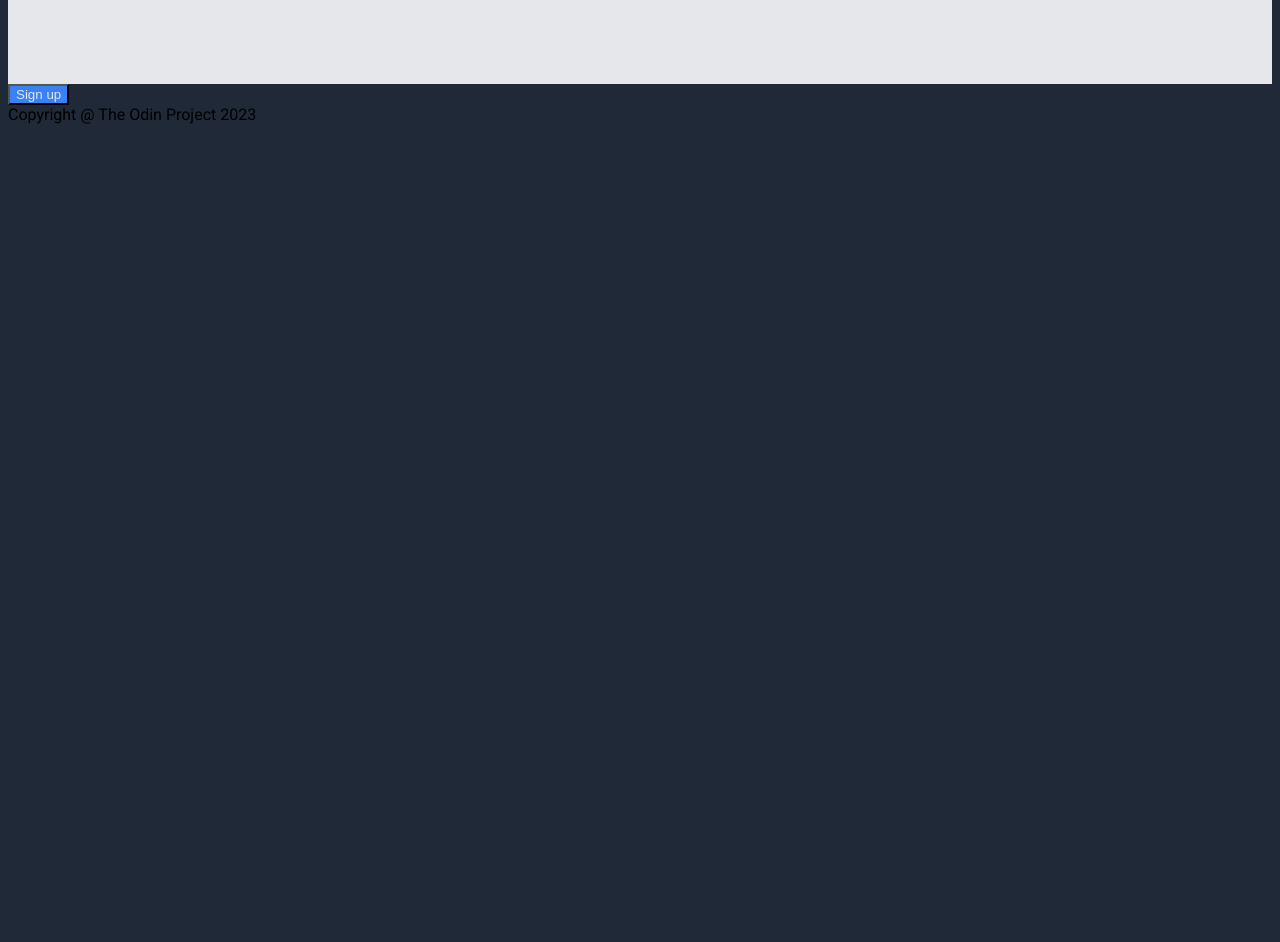
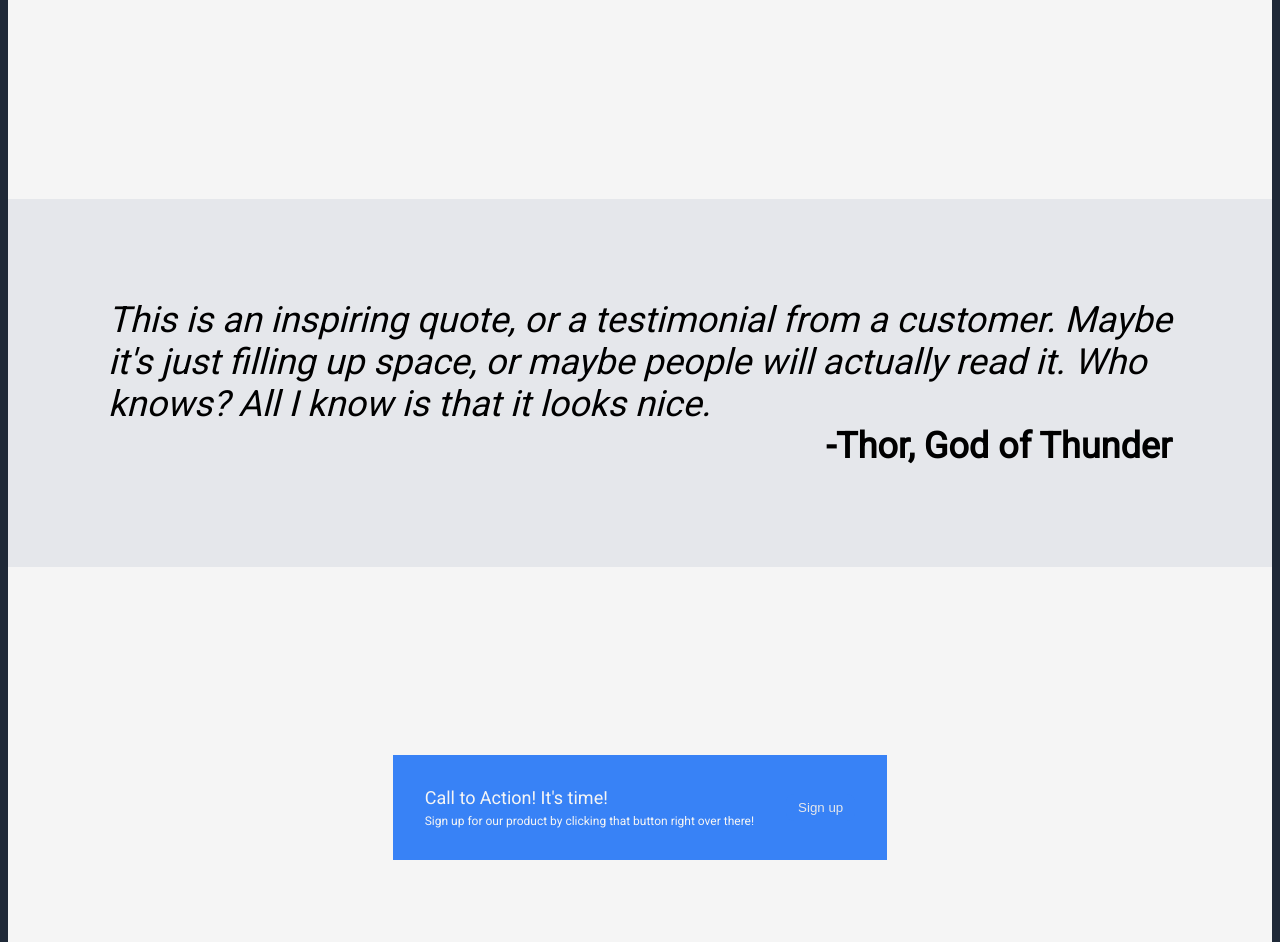
Before and after one commit to gimpdaddy/Landing-Page-project, a plain HTML site: page index.html in a window 1280 px wide. Shown: the part 743-1685 px from the top of the page. Before the commit the page ends 875 px from the top, so only its background shows below. Drawn offline with Linux system fonts and the light colour scheme.

Commit message:
reworked to index1 and style1. width needs work.

```diff
--- a/index.html
+++ b/index.html
@@ -28,7 +28,7 @@
 
     <div class="pageheading">
 
-        <div class="pageheading-containter">
+        <div class="pageheading-container">
             <div class="main-text">
                 This website is awesome
             </div>
@@ -38,7 +38,7 @@
             </div>
 
             <!-- <div class="buttons"> -->
-                <button>Sign up</button>
+            <button>Sign up</button>
             <!-- </div> -->
         </div>
 
@@ -93,8 +93,14 @@
     <div class="pagesignup">
 
         <div class="signupbackground">
-            <div class="signuptext">
 
+            <div class="signuptextcontainer">
+                <div class="signuptext1">
+                    Call to Action! It's time!
+                </div>
+                <div class="signuptext2">
+                    Sign up for our product by clicking that button right over there!
+                </div>
             </div>
 
             <div class="signupbutton">
--- a/style.css
+++ b/style.css
@@ -1,15 +1,19 @@
 body {
     font-family: 'Roboto', sans-serif;
     background-color: #1f2937;
+    display: flex;
+    flex-direction: column;
+    justify-content: space-between;
 }
 
 .header {
     color: #F9FAF8;
     font-size: 24px;
     display: flex;
-    justify-content: space-between;
+    justify-content: space-around;
     align-items: center;
     size: 72px;
+    /* padding: 16px; */
 }
 
 .list-container {
@@ -30,23 +34,36 @@ a {
 
 .pageheading {
     display: flex;
-    margin: 32px;
+    justify-content: center;
+    gap: 32px;
+    padding: 64px;
+}
+
+.pageheading-container {
+    display: flex;
+    flex-direction: column;
+    justify-content: space-between;
 }
 
 .main-text {
     font-size: 48px;
     font-weight: bolder;
-    color: #f9faf8
+    color: #f9faf8;
+
 }
 
 .secondary-text {
     font-size: 18px;
     color: #E5E7EB;
+
 }
 
 button {
     background-color: #3882f6;
-    color: #E5E7EB
+    color: #E5E7EB;
+    padding: 6px 12px;
+    border-radius: 8px;
+    border: 0px;
 }
 
 .temp-img {
@@ -59,6 +76,7 @@ button {
     display: flex;
     flex-direction: column;
     align-items: center;
+    height: 60vh;
 }
 
 .information-header-text {
@@ -93,3 +111,44 @@ button {
     font-weight: bold;
     text-align: end;
 }
+
+.pagesignup {
+    background-color: whitesmoke;
+    height: 60vh;
+    display: flex;
+    align-items: center;
+    justify-content: center;
+    color: whitesmoke;
+}
+
+.signupbackground {
+    background-color: #3882F6;
+    padding: 32px;
+    display: flex;
+    align-items: center;
+    justify-content: space-evenly;
+    gap: 32px;
+}
+
+.signuptextcontainer {
+    display: flex;
+    flex-direction: column;
+    gap: 6px;
+}
+
+.signuptext1 {
+    font-style: bold;
+    font-size: 18px;
+}
+
+.signuptext2 {
+    font-size: 12px;
+}
+
+.footer {
+    height: 40px;
+    line-height: 40px;
+    text-align: center;
+    color: whitesmoke;
+    font-size: 14px;
+}
```
